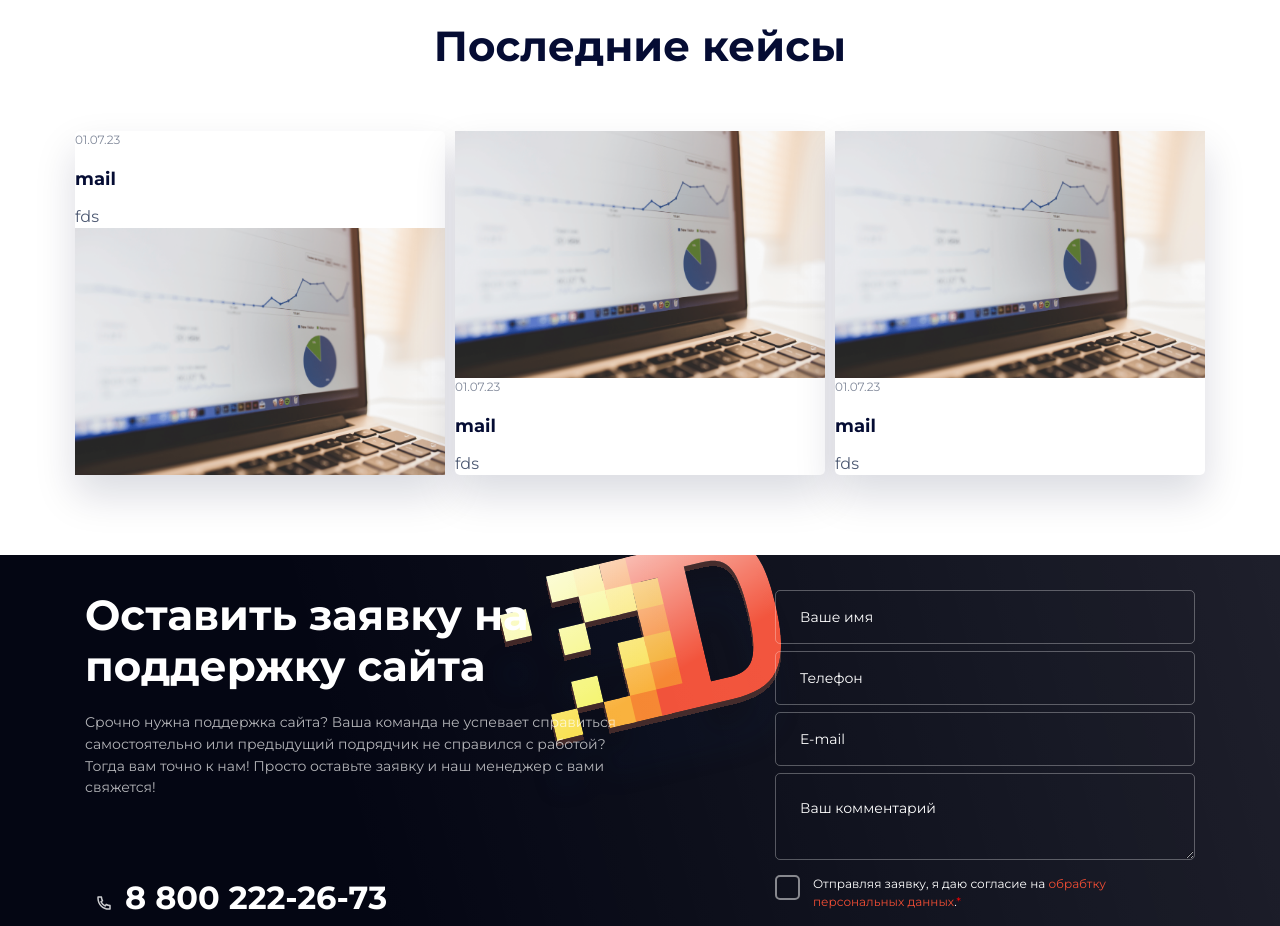
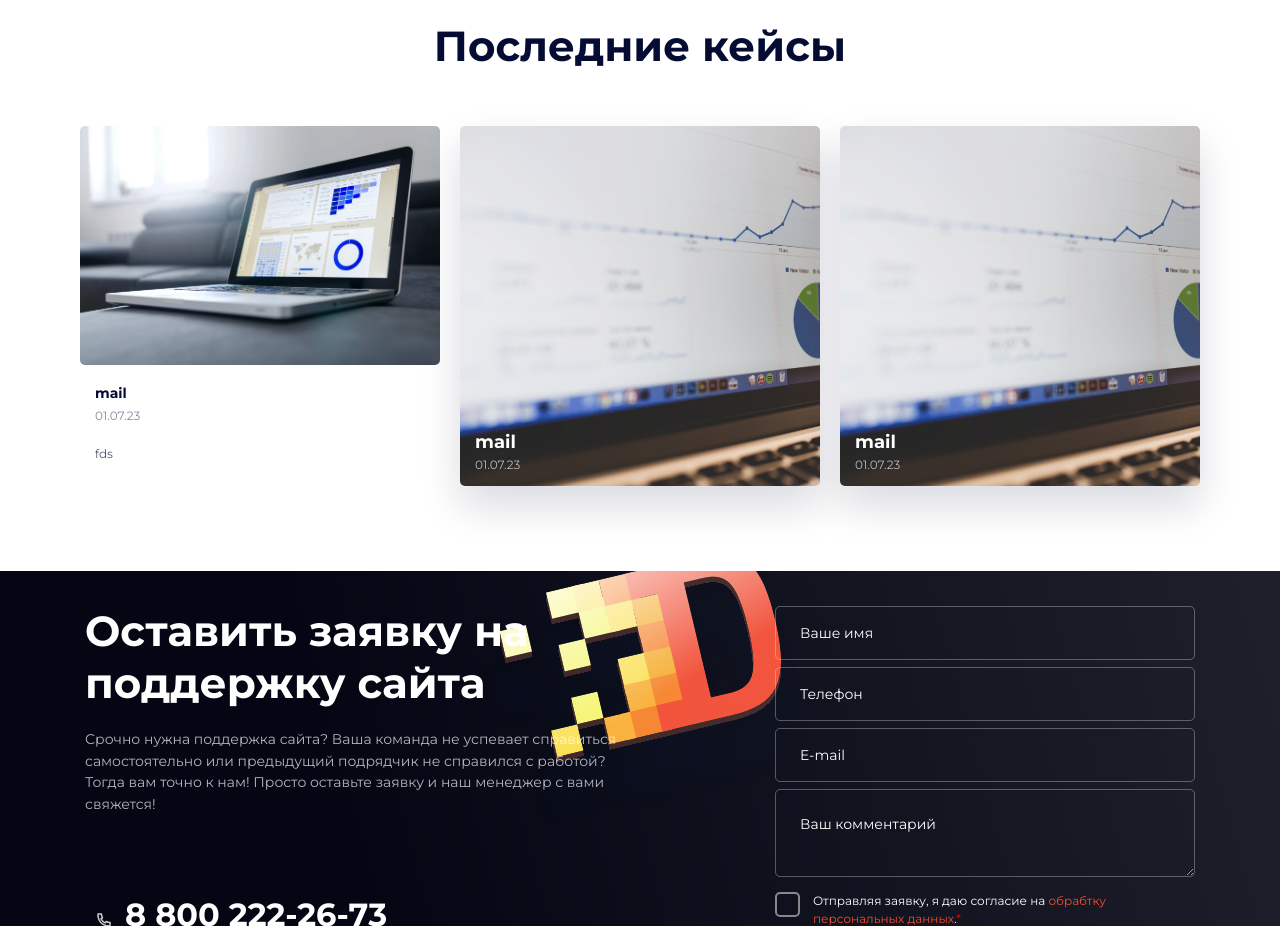
Before and after one commit to ChristielBel/ChristielBel.github.io, a Vue app in the folder project/: page / in a window 1280 px wide. Shown: the part 3400-4326 px from the top of the page. Built offline with nearby package versions, Linux system fonts and the light colour scheme.

Commit message:
added halfed case

```diff
--- a/project/src/components/CaseBlockFull.vue
+++ b/project/src/components/CaseBlockFull.vue
@@ -7,10 +7,6 @@ export default {
             required: true
         },
         header: {
-            String,
-            required: true
-        },
-        text: {
             String,
             required: true
         },
@@ -24,67 +20,58 @@ export default {
 
 <template>
     <div class="col-12 col-md-4 main-block">
-        <div class="advantage">
-            <div class="image-wrapper">
-                <img v-bind:src="image" alt="image" class="img-responsive">
+        <div :style="{ backgroundImage: 'url(' + image + ')', backgroundSize: 'cover', backgroundRepeat: 'no-repeat' }"
+            class="advantage">
+            <div class="overlay">
+                <div class="header">
+                    {{ header }}
+                </div>
+                <div class="date">
+                    {{ date }}
+                </div>
             </div>
-            <div class="number">
-                {{ date }}
-            </div>
-            <div class="header">
-                {{ header }}
-            </div>
-            <div class="main-text">
-                {{ text }}
-            </div>
-
         </div>
     </div>
 </template>
 
 <style scoped>
 .main-block {
-    padding: 5px 5px;
+    height: 360px;
+    padding: 0px 10px 0px 10px;
+    margin-bottom: 10px;
 }
 
 .advantage {
-    background: #fff;
     border-radius: 5px;
     box-shadow: 0 20px 40px rgba(5, 12, 51, .15);
     position: relative;
-    padding: 0px 0px;
-    margin: 0 10px;
+    height: 100%;
 }
 
-.number {
-    margin-bottom: 20px;
+.advantage img {
+    max-width: 100%;
+    max-height: 100%;
+    object-fit: cover;
+}
+
+.overlay {
+    padding: 20px 15px 15px 15px;
+    width: 100%;
+    line-height: 1;
+    position: absolute;
+    bottom: 0;
+}
+
+.date {
     font-size: 12px;
-    color: #828a9b;
+    color: #BBB;
 }
 
 .header {
     font-size: 18px;
     font-weight: 700;
-    color: #050c33;
+    color: white;
     line-height: 1.22;
-    margin-bottom: 15px;
-}
-
-.main-text {
-    font-size: 16px;
-    color: #4e5a73;
-    line-height: 1.37;
-    z-index: 10;
-}
-
-.image-wrapper img {
-    width: 100%;
-    height: 100%;
-}
-
-@media screen and (min-width: 768px) {
-    .advantage {
-        margin: 0;
-    }
+    margin-bottom: 5px;
 }
 </style>
--- a/project/src/components/CaseBlockHalf.vue
+++ b/project/src/components/CaseBlockHalf.vue
@@ -25,17 +25,19 @@ export default {
 <template>
     <div class="col-12 col-md-4 main-block">
         <div class="advantage">
-            <div class="number">
-                {{ date }}
-            </div>
-            <div class="header">
-                {{ header }}
-            </div>
-            <div class="main-text">
-                {{ text }}
-            </div>
             <div class="image-wrapper">
                 <img v-bind:src="image" alt="image" class="img-responsive">
+            </div>
+            <div class="overlay">
+                <div class="header">
+                    {{ header }}
+                </div>
+                <div class="number">
+                    {{ date }}
+                </div>
+                <div class="main-text">
+                    {{ text }}
+                </div>
             </div>
         </div>
     </div>
@@ -43,18 +45,21 @@ export default {
 
 <style scoped>
 .main-block {
-    padding: 5px 5px;
+    height: 360px;
+    padding: 0px 10px 0px 10px;
+    margin-bottom: 10px;
 }
 
 .advantage {
-    background: #fff;
     border-radius: 5px;
-    box-shadow: 0 20px 40px rgba(5, 12, 51, .15);
+    position: relative;
     height: 100%;
-    position: relative;
-    padding: 0px 0px;
-    min-height: 292px;
-    margin: 0 10px;
+}
+
+.overlay {
+    padding: 20px 15px 15px 15px;
+    width: 100%;
+    bottom: 0;
 }
 
 .number {
@@ -64,21 +69,20 @@ export default {
 }
 
 .header {
-    font-size: 18px;
+    font-size: 14px;
     font-weight: 700;
     color: #050c33;
     line-height: 1.22;
-    margin-bottom: 15px;
+    margin-bottom: 5px;
 }
 
 .main-text {
-    font-size: 16px;
+    font-size: 12px;
     color: #4e5a73;
-    line-height: 1.37;
-    z-index: 10;
 }
 
 .image-wrapper img {
+    border-radius: 5px;
     width: 100%;
     height: 100%;
 }
--- a/project/src/components/LastCases.vue
+++ b/project/src/components/LastCases.vue
@@ -1,14 +1,17 @@
 <script>
 import CaseBlockFull from "@/components/CaseBlockFull.vue";
 import CaseBlockHalf from "@/components/CaseBlockHalf.vue";
-import pic1 from "../assets/images/picture_1.webp"
+import pic1 from "../assets/images/picture_2.webp"
+import pic2 from "../assets/images/picture_1.webp"
+import pic3 from "../assets/images/picture_1.webp"
+import pic4 from "../assets/images/picture_1.webp"
 
 export default {
     name: "LastCases",
     components: { CaseBlockFull, CaseBlockHalf },
     data: () => {
         return {
-            pic1,
+            pic1, pic2, pic3, pic4,
             header1: "mail",
             text1: "fds",
             date1: "01.07.23",
@@ -29,8 +32,8 @@ export default {
             </div>
             <div class="row flex-row">
                 <CaseBlockHalf :image="pic1" :header="header1" :text="text1" :date="date1" />
-                <CaseBlockFull :image="pic1" :header="header1" :text="text1" :date="date1" />
-                <CaseBlockFull :image="pic1" :header="header1" :text="text1" :date="date1" />
+                <CaseBlockFull :image="pic2" :header="header1" :text="text1" :date="date1" />
+                <CaseBlockFull :image="pic2" :header="header1" :text="text1" :date="date1" />
             </div>
         </div>
     </div>
```
